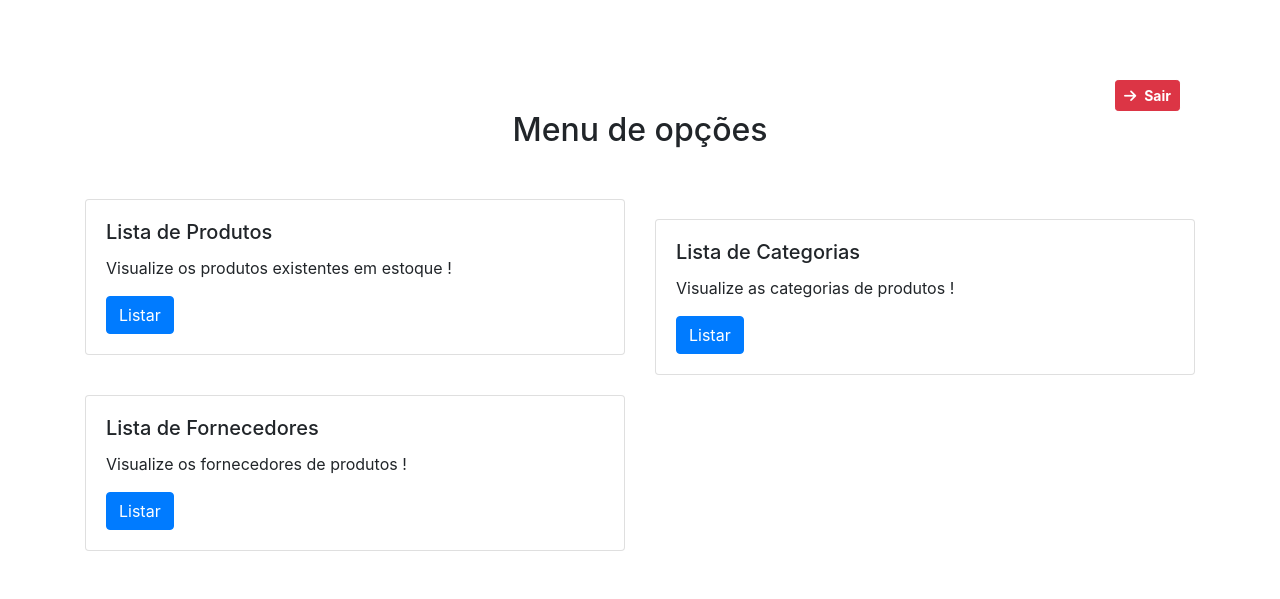
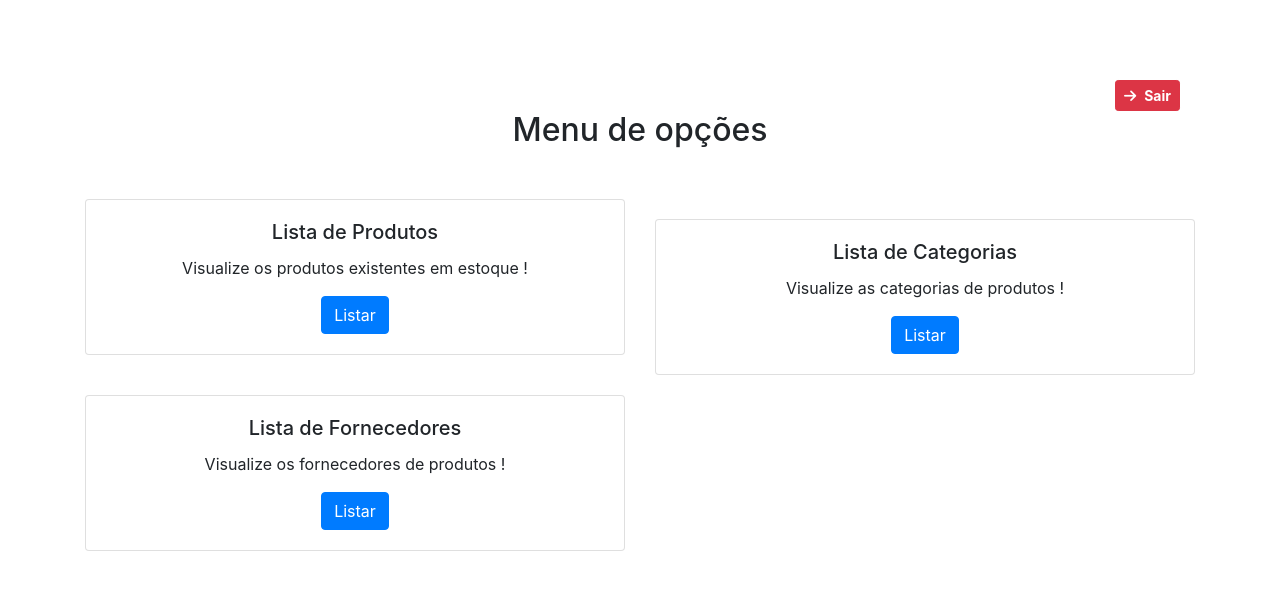
Before and after one commit to tvthathisbt/INVENTARIO, a PHP site: page /menu.php in a window 1280 px wide. Shown: the part 384-983 px from the top of the page. Run offline with PHP 8.4, Linux system fonts and the light colour scheme; a user stored in the database is signed in; data comes from the database, SQL or seed files in the repository; data that the repository does not hold is empty; some libraries are stand-ins or nearby versions.

Commit message:
Add files via upload

```diff
--- a/css/style.css
+++ b/css/style.css
@@ -1 +1,3 @@
-css
+.card{
+    text-align: center;
+}
```
